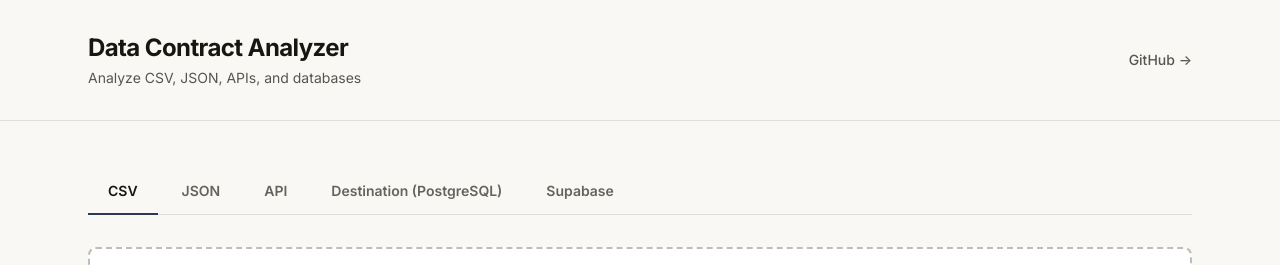
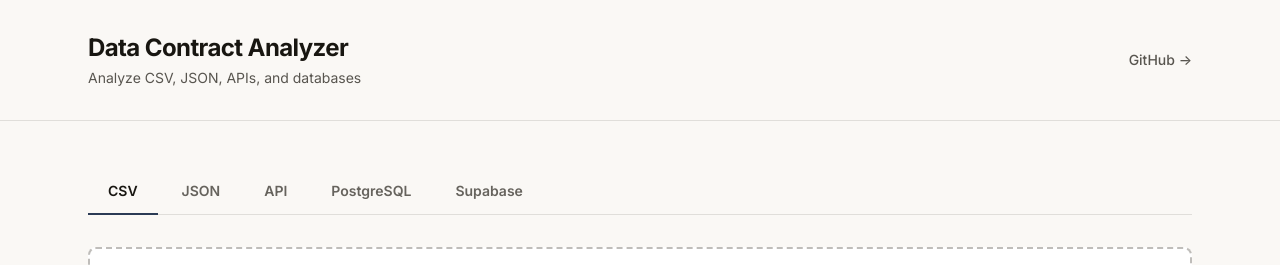
Before and after one commit to JacobJNilsson/data-ingestion-web, a Next.js app: page / in a window 1280 px wide. Shown: the top 265 px of the page. Built offline with nearby package versions, Linux system fonts and the light colour scheme.

Commit message:
fix: Rename PostgreSQL tab from "Destination (PostgreSQL)"
A database can be both a source and a destination. The tab should
describe the data source type, not its direction.

```diff
--- a/app/page.tsx
+++ b/app/page.tsx
@@ -206,7 +206,7 @@ export default function Home() {
             active={tab === "destination"}
             onClick={() => { setTab("destination"); setError(null); }}
           >
-            Destination (PostgreSQL)
+            PostgreSQL
           </TabButton>
           <TabButton
             active={tab === "supabase"}
```
